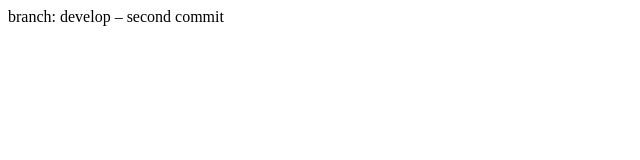
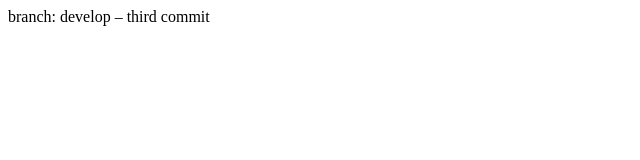
Before and after one commit to brightestsirius/FrontendPro, a plain HTML site: page index.html in a window 1280 px wide. Shown: the full height of the page, 0-640 px from the left. Drawn offline with Linux system fonts and the light colour scheme.

Commit message:
branch: develop – third commit

```diff
--- a/index.html
+++ b/index.html
@@ -5,6 +5,6 @@
 	<title>Document</title>
 </head>
 <body>
-	branch: develop – second commit
+	branch: develop – third commit
 </body>
 </html>
```
